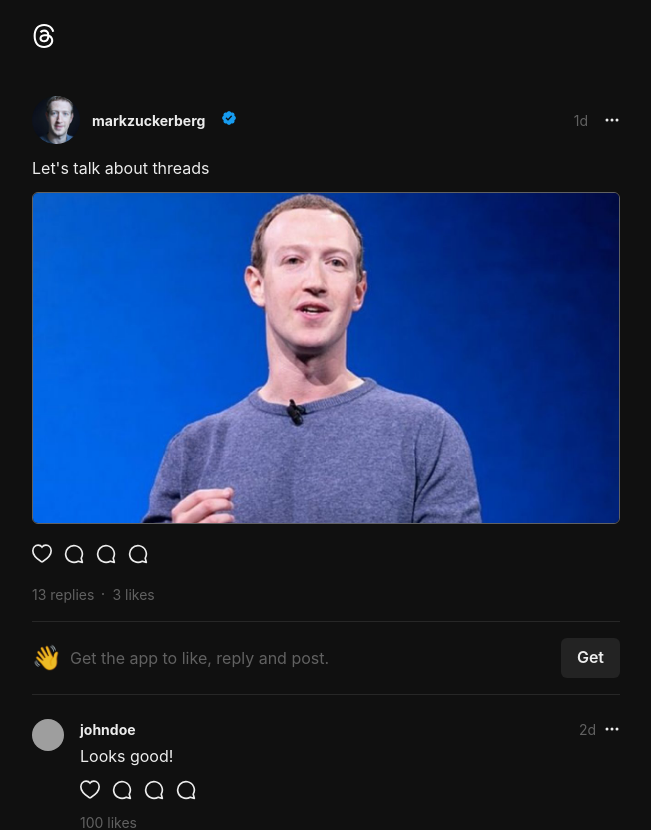
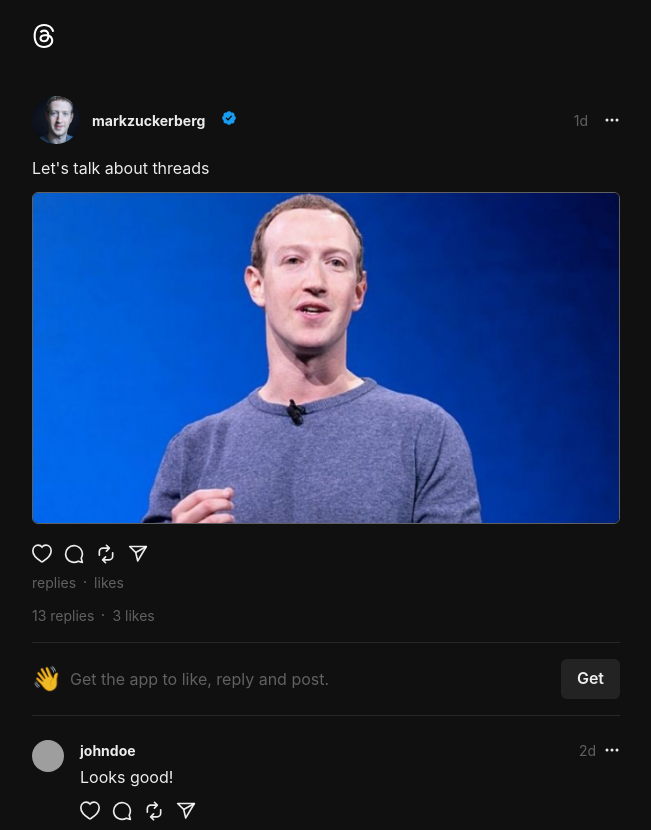
Before and after one commit to Meet7834/Threads-Clone, a React (Vite) app in the folder frontend/: page /1/post/1 in a window 1280 px wide. Shown: the top 830 px of the page, without its empty margins (314-965 px from the left). Built offline with nearby package versions, Linux system fonts and the light colour scheme; grey boxes are pictures that could not be loaded.

Commit message:
like and unlike functionality added

```diff
--- a/frontend/src/components/Actions.jsx
+++ b/frontend/src/components/Actions.jsx
@@ -1,22 +1,46 @@
-import {
-	Box,
-	Button,
-	Flex,
-	FormControl,
-	Input,
-	Modal,
-	ModalBody,
-	ModalCloseButton,
-	ModalContent,
-	ModalFooter,
-	ModalHeader,
-	ModalOverlay,
-	Text,
-	useDisclosure,
-} from "@chakra-ui/react";
+import { Box, Flex, Text } from "@chakra-ui/react";
+import { useState } from "react";
+import { useRecoilValue } from "recoil";
+import userAtom from "../atoms/userAtom";
+import useShowToast from "../hooks/useShowToast";
 
+const Actions = ({ post: post_ }) => {
+	const user = useRecoilValue(userAtom);
+	const [liked, setLiked] = useState(post_?.likes.includes(user?._id));
+	const showToast = useShowToast();
+	const [post, setPost] = useState(post_);
+	const [isLiking, setIsLiking] = useState(false);
 
-const Actions = ({ liked, setLiked }) => {
+	const handleLikeAndUnlike = async () => {
+		if (!user) return showToast("Error", "You must be logged in to like a post", "error");
+		if (isLiking) return;
+		setIsLiking(true);
+		try {
+			const res = await fetch("/api/posts/like/" + post._id, {
+				method: "PUT",
+				headers: {
+					"Content-Type": "application/json",
+				},
+			});
+			const data = await res.json();
+			if (data.error) return showToast("Error", data.error, "error");
+
+			if (!liked) {
+				// add the id of the current user to post.likes array
+				setPost({ ...post, likes: [...post?.likes, user._id] });
+			} else {
+				// remove the id of the current user from post.likes array
+				setPost({ ...post, likes: post?.likes.filter((id) => id !== user._id) });
+			}
+
+			setLiked(!liked);
+		} catch (error) {
+			showToast("Error", error.message, "error");
+		} finally {
+			setIsLiking(false);
+		}
+	};
+
 	return (
 		<Flex flexDirection='column'>
 			<Flex gap={3} my={2} onClick={(e) => e.preventDefault()}>
@@ -28,13 +52,13 @@
 					role='img'
 					viewBox='0 0 24 22'
 					width='20'
-					onClick={() => setLiked(!liked)}
+					onClick={handleLikeAndUnlike}
 				>
 					<path
 						d='M1 7.66c0 4.575 3.899 9.086 9.987 12.934.338.203.74.406 1.013.406.283 0 .686-.203 1.013-.406C19.1 16.746 23 12.234 23 7.66 23 3.736 20.245 1 16.672 1 14.603 1 12.98 1.94 12 3.352 11.042 1.952 9.408 1 7.328 1 3.766 1 1 3.736 1 7.66Z'
 						stroke='currentColor'
 						strokeWidth='2'
-					/>
+					></path>
 				</svg>
 
 				<svg aria-label='Comment' color='' fill='' height='20' role='img' viewBox='0 0 24 24' width='20'>
@@ -45,33 +69,66 @@
 						stroke='currentColor'
 						strokeLinejoin='round'
 						strokeWidth='2'
-					/>
+					></path>
 				</svg>
 
-                <svg aria-label='Comment' color='' fill='' height='20' role='img' viewBox='0 0 24 24' width='20'>
+				<svg
+					aria-label='Repost'
+					color='currentColor'
+					fill='currentColor'
+					height='20'
+					role='img'
+					viewBox='0 0 24 24'
+					width='20'
+				>
+					<title>Repost</title>
+					<path
+						fill=''
+						d='M19.998 9.497a1 1 0 0 0-1 1v4.228a3.274 3.274 0 0 1-3.27 3.27h-5.313l1.791-1.787a1 1 0 0 0-1.412-1.416L7.29 18.287a1.004 1.004 0 0 0-.294.707v.001c0 .023.012.042.013.065a.923.923 0 0 0 .281.643l3.502 3.504a1 1 0 0 0 1.414-1.414l-1.797-1.798h5.318a5.276 5.276 0 0 0 5.27-5.27v-4.228a1 1 0 0 0-1-1Zm-6.41-3.496-1.795 1.795a1 1 0 1 0 1.414 1.414l3.5-3.5a1.003 1.003 0 0 0 0-1.417l-3.5-3.5a1 1 0 0 0-1.414 1.414l1.794 1.794H8.27A5.277 5.277 0 0 0 3 9.271V13.5a1 1 0 0 0 2 0V9.271a3.275 3.275 0 0 1 3.271-3.27Z'
+					></path>
+				</svg>
+
+				<svg
+					aria-label='Share'
+					color=''
+					fill='rgb(243, 245, 247)'
+					height='20'
+					role='img'
+					viewBox='0 0 24 24'
+					width='20'
+				>
 					<title>Share</title>
-					<path
-						d='M20.656 17.008a9.993 9.993 0 1 0-3.59 3.615L22 22Z'
+					<line
 						fill='none'
 						stroke='currentColor'
 						strokeLinejoin='round'
 						strokeWidth='2'
-					/>
-				</svg>
-
-                <svg aria-label='Comment' color='' fill='' height='20' role='img' viewBox='0 0 24 24' width='20'>
-					<title>Repost</title>
-					<path
-						d='M20.656 17.008a9.993 9.993 0 1 0-3.59 3.615L22 22Z'
+						x1='22'
+						x2='9.218'
+						y1='3'
+						y2='10.083'
+					></line>
+					<polygon
 						fill='none'
+						points='11.698 20.334 22 3.001 2 3.001 9.218 10.084 11.698 20.334'
 						stroke='currentColor'
 						strokeLinejoin='round'
 						strokeWidth='2'
-					/>
+					></polygon>
 				</svg>
-		    </Flex>
-        </Flex>
-    )
+			</Flex>
+
+			<Flex gap={2} alignItems={"center"}>
+				<Text color={"gray.light"} fontSize='sm'>
+					{post?.replies.length} replies
+				</Text>
+				<Box w={0.5} h={0.5} borderRadius={"full"} bg={"gray.light"}></Box>
+				<Text color={"gray.light"} fontSize='sm'>
+					{post?.likes.length} likes
+				</Text>
+			</Flex>
+		</Flex>
+	);
 };
 
 export default Actions;
--- a/frontend/src/components/Post.jsx
+++ b/frontend/src/components/Post.jsx
@@ -8,7 +8,6 @@
 import { formatDistanceToNow } from "date-fns";
 
 const Post = ({ post, postedBy }) => {
-	const [liked, setLiked] = useState(false);
 	const [user, setUser] = useState(null);
 	const showToast = useShowToast();
 
@@ -19,7 +18,6 @@
 			try {
 				const res = await fetch("/api/users/profile/" + postedBy);
 				const data = await res.json();
-				console.log(data);
 				if (data.error) {
 					showToast("Error", data.error, "error");
 					return;
@@ -118,17 +116,7 @@
 					)}
 
 					<Flex gap={3} my={1}>
-						<Actions liked={liked} setLiked={setLiked} />
-					</Flex>
-
-					<Flex gap={2} alignItems={"center"}>
-						<Text color={"gray.light"} fontSize='sm'>
-							{post.replies.length} replies
-						</Text>
-						<Box w={0.5} h={0.5} borderRadius={"full"} bg={"gray.light"}></Box>
-						<Text color={"gray.light"} fontSize='sm'>
-							{post.likes.length} likes
-						</Text>
+						<Actions post={post} />
 					</Flex>
 				</Flex>
 			</Flex>
```
Also changed, not shown: 1 other file (tests, documents, lock files or other folders).
